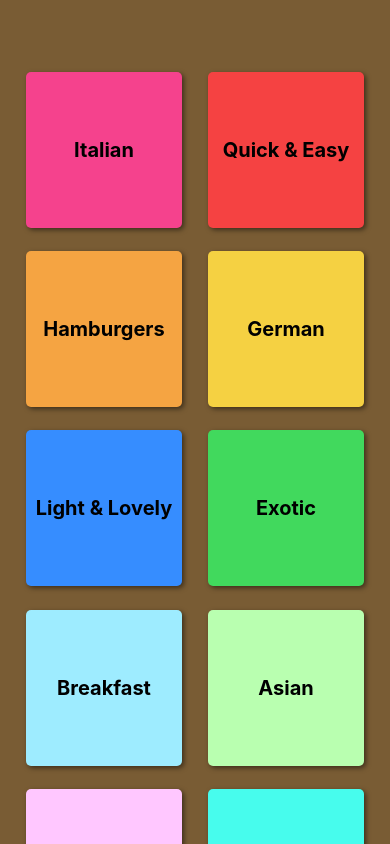
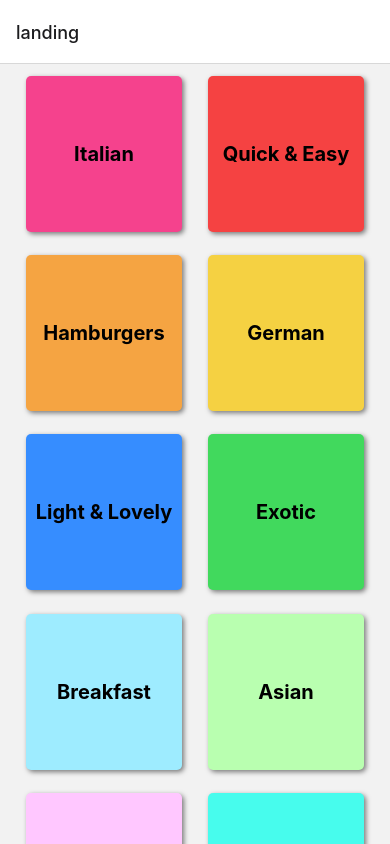
Before and after one commit to krjalos/max-react-native, a React Native app: screen /landing in a window 390 px wide. Built offline with nearby package versions, Linux system fonts and the light colour scheme.

Commit message:
react-navigation + native-stack

```diff
--- a/App.tsx
+++ b/App.tsx
@@ -1,22 +1,21 @@
-import {SafeAreaView, StyleSheet, View} from "react-native";
-import Header from "./components/Header";
+import { StatusBar} from "react-native";
+import {NavigationContainer} from "@react-navigation/native";
+import {createNativeStackNavigator} from "@react-navigation/native-stack";
+
 import Landing from "./screens/Landing";
+
+const Stack = createNativeStackNavigator();
 
 export default function App() {
 
   return (
     <>
-      <View style={styles.container}>
-        {/* <Header>All Categories</Header> */}
-        <Landing/>
-      </View>
+      <StatusBar barStyle="dark-content"/>
+      <NavigationContainer>
+        <Stack.Navigator>
+          <Stack.Screen name="landing" component={Landing}/>
+        </Stack.Navigator>
+      </NavigationContainer>
     </>
   );
 }
-
-const styles = StyleSheet.create({
-  container: {
-    flex: 1,
-    backgroundColor: "#432616",
-  }
-});
--- a/app.json
+++ b/app.json
@@ -5,6 +5,7 @@
     "version": "1.0.0",
     "orientation": "default",
     "icon": "./assets/icon.png",
+    "backgroundColor": "#24180f",
     "userInterfaceStyle": "light",
     "splash": {
       "image": "./assets/splash.png",
--- a/components/categories/CategoryItem.tsx
+++ b/components/categories/CategoryItem.tsx
@@ -24,7 +24,7 @@
   return (
     <View style={[styles.category, categoryStyle]}>
       <Pressable onPress={categoryPressHandler} style={({pressed})=> {
-        return [styles.button, pressed ? styles.buttonPressed: null];
+        return [styles.button, pressed ? styles.buttonPressed: null ];
       }}>
         <Text style={styles.title}>{props.category.title}</Text>
       </Pressable>
--- a/package.json
+++ b/package.json
@@ -9,11 +9,15 @@
     "web": "expo start --web"
   },
   "dependencies": {
+    "@react-navigation/native": "^6.0.13",
+    "@react-navigation/native-stack": "^6.9.1",
     "expo": "~46.0.16",
     "expo-status-bar": "~1.4.0",
     "react": "18.0.0",
     "react-dom": "18.0.0",
     "react-native": "0.69.6",
+    "react-native-safe-area-context": "4.3.1",
+    "react-native-screens": "~3.15.0",
     "react-native-web": "~0.18.7"
   },
   "devDependencies": {
--- a/screens/Landing.tsx
+++ b/screens/Landing.tsx
@@ -16,8 +16,6 @@
 
 const styles = StyleSheet.create({
   page: {
-    flex:1,
-    backgroundColor:"#795c34",
-    paddingTop: 60
+    flex:1
   }
 });
```
Also changed, not shown: components/Header.tsx (deleted, +0 -19 lines), 1 other file (tests, documents, lock files or other folders).
